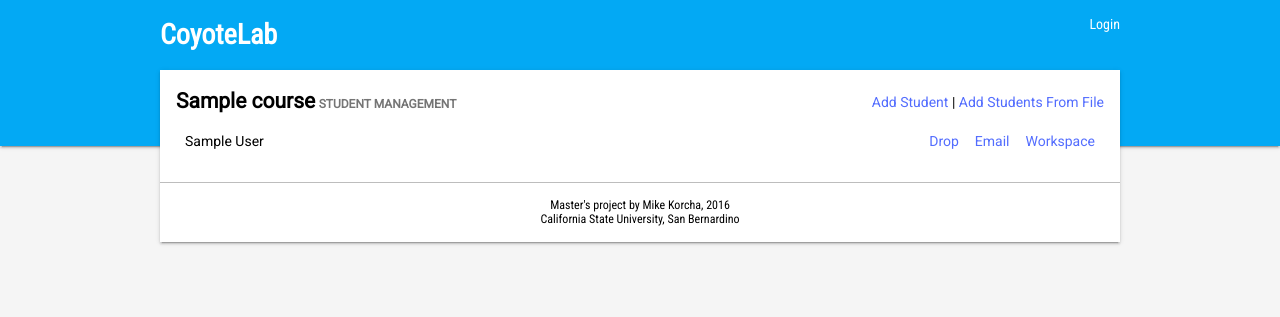
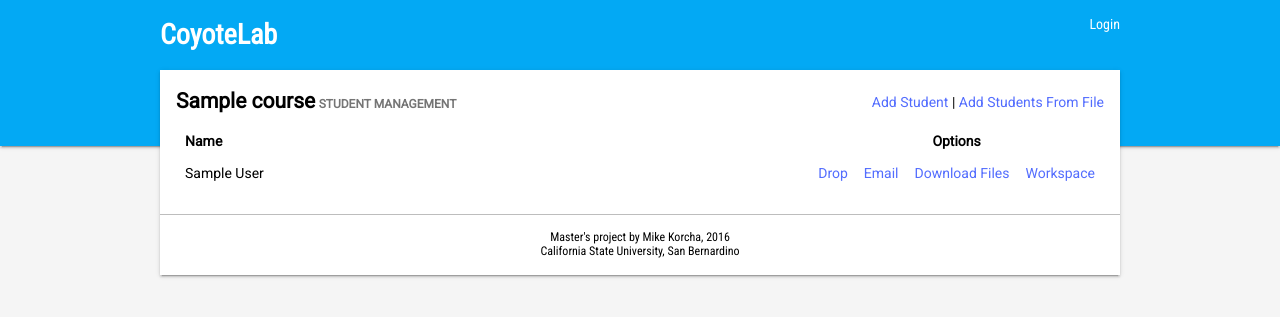
Before and after one commit to mkorcha/CoyoteLab, a Flask app: template res/templates/courses/students/list.jinja in a window 1280 px wide. Shown: the top 317 px of the page. Run offline with Flask 2, Linux system fonts and the light colour scheme; tables that the repository leaves empty hold one stand-in row (values such as "Sample post"); the template is opened without the code that fills it: values that come from a table or form of the project are taken from there, most other values are stand-ins (such as "Sample title", 1, 10 or a date in 2020); style sheets or scripts are compiled from the project's sources; parts of the project's set-up code (start-up, migrations or seed data) failed here and were passed over; some libraries are stand-ins or nearby versions.

Commit message:
Instructors can download their own workspace files and those of their students

```diff
--- a/res/templates/courses/instructor.jinja
+++ b/res/templates/courses/instructor.jinja
@@ -18,7 +18,7 @@
 		<tr>
 			<th style="text-align: left">Course Name</th>
 			<th>Students</th>
-			<th colspan="3">Options</th>
+			<th colspan="4">Options</th>
 		</tr>
 	</thead>
 	<tbody>
@@ -33,6 +33,9 @@
 				<a href="{{ url_for('instructor.students', course_id=course.id) }}">Students</a>
 			</td>
 			<td class="compact">
+				<a href="{{ url_for('workspace.download_files', course_id=course.id) }}">Download Files</a>
+			</td>
+			<td class="compact">
 				<a href="{{ url_for('workspace.workspace', course_id=course.id) }}">Workspace</a>
 			</td>
 		</tr>
--- a/res/templates/courses/student.jinja
+++ b/res/templates/courses/student.jinja
@@ -19,7 +19,7 @@
 		<tr>
 			<td class="expand">{{ course.name }} - {{ course.instructor.name }}</td>
 			<td class="compact">
-				<a href="{{ url_for('student.download_files', course_id=course.id) }}" target="_blank">Download Files</a>
+				<a href="{{ url_for('workspace.download_files', course_id=course.id) }}" target="_blank">Download Files</a>
 			</td>
 			<td class="compact">
 				<a href="{{ url_for('student.course_info', course_id=course.id) }}">Course Info</a>
--- a/res/templates/courses/students/list.jinja
+++ b/res/templates/courses/students/list.jinja
@@ -13,6 +13,12 @@
 
 {% if course.students|count %}
 <table>
+	<thead>
+		<tr>
+			<th style="text-align: left">Name</th>
+			<th colspan="4">Options</th>
+		</tr>
+	</thead>
 {% for student in course.students %}
 	<tr>
 		<td class="expand">{{ student.name }}</td>
@@ -21,6 +27,9 @@
 		</td>
 		<td class="compact">
 			<a href="mailto:{{ student.email }}">Email</a>
+		</td>
+		<td class="compact">
+			<a href="{{ url_for('workspace.download_files', course_id=course.id, student_id=student.id) }}">Download Files</a>
 		</td>
 		<td class="compact">
 			<a href="{{ url_for('workspace.workspace', course_id=course.id, student_id=student.id) }}">Workspace</a>
--- a/res/templates/workspace.jinja
+++ b/res/templates/workspace.jinja
@@ -27,7 +27,7 @@ Student
 			<a href="{{ url_for('workspace.workspace', course_id=course.id, student_id=user.id if user else None) }}">
 				<img src="{{ url_for('static', filename='img/restart.png') }}">
 			</a>
-			<a href="{{ url_for('student.download_files', course_id=course.id) }}">
+			<a href="{{ url_for('workspace.download_files', course_id=course.id, student_id=user.id if user else None) }}">
 				<img src="{{ url_for('static', filename='img/download.png') }}">
 			</a>
 			{# should be sufficient as the rest of the ownerships are done
```
Also changed, not shown: app/blueprints/student.py (+1 -29 lines), app/blueprints/workspace.py (+30 -2 lines).
